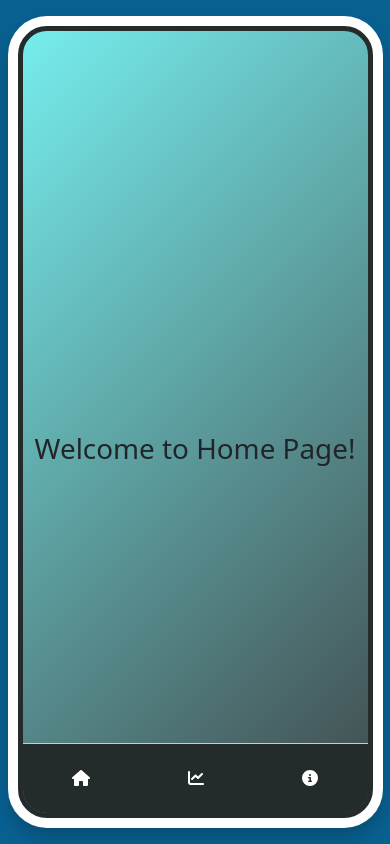
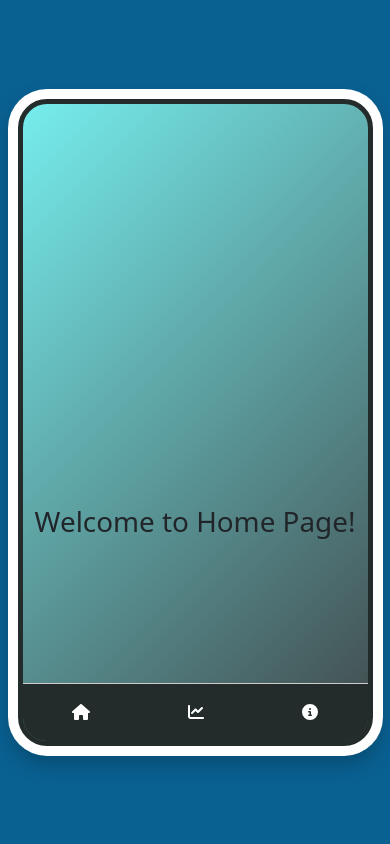
Before and after one commit to Yahye-Abdulle/WattSmart, a Vue app in the folder frontend/: page / in a window 390 px wide. Built offline with nearby package versions, Linux system fonts and the light colour scheme.

Commit message:
changed size to iphone 8

```diff
--- a/frontend/src/App.vue
+++ b/frontend/src/App.vue
@@ -38,7 +38,7 @@ export default defineComponent({
 .iphone {
     width: 375px;
     /* iPhone X width */
-    height: 812px;
+    height:667px;
     /* iPhone X height */
     background-color: #fff;
     border-radius: 39px;
```
